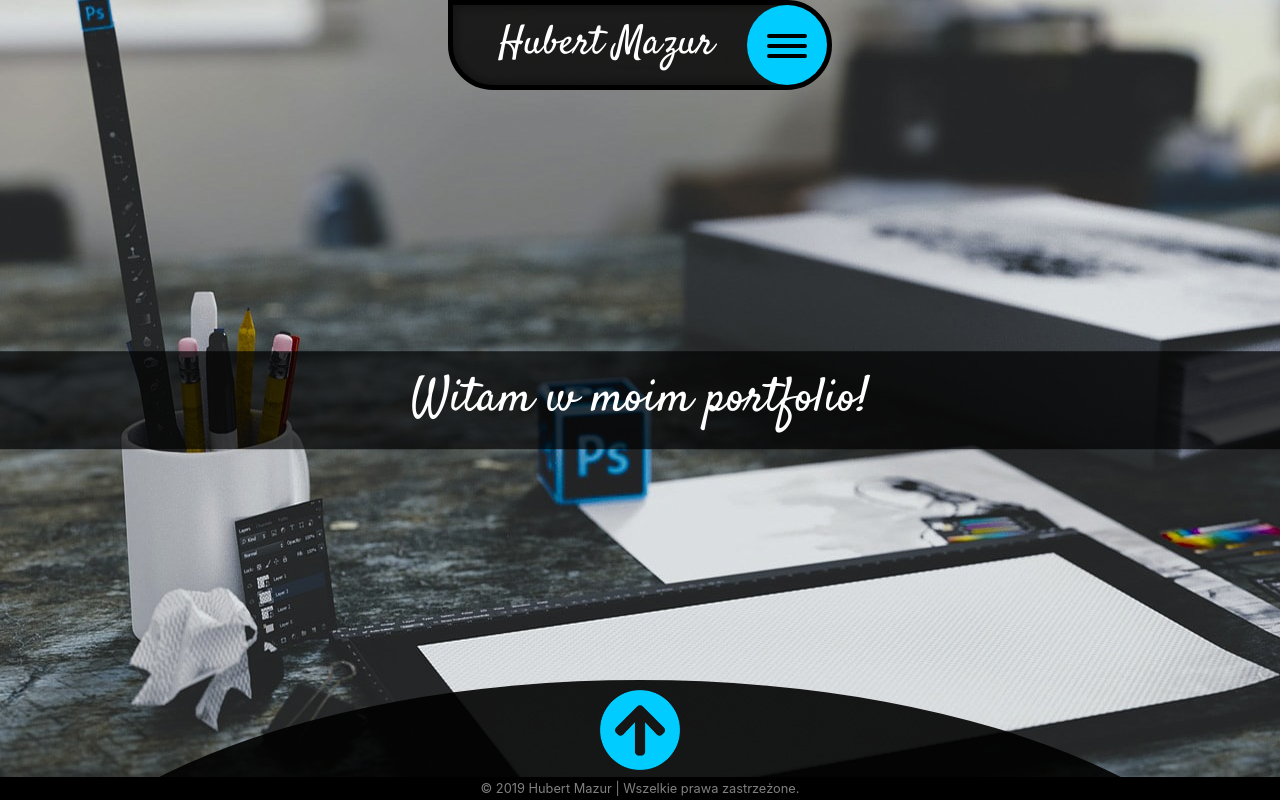
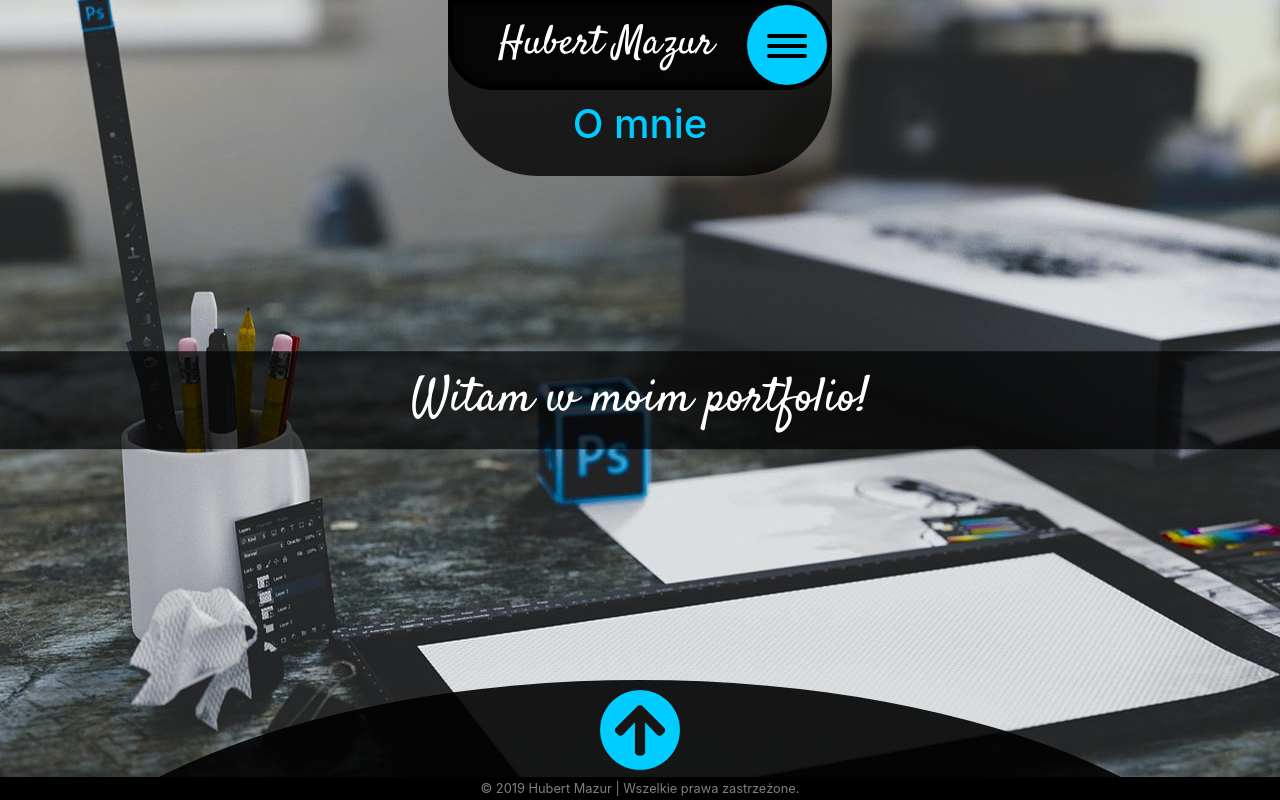
Before and after one commit to mazurro1/portfolio, a React (Create React App) app: page / in a window 1280 px wide. Shown: the top 800 px of the page. Built offline with nearby package versions, Linux system fonts and the light colour scheme.

Commit message:
v1_30 (text in navigation where u are)

```diff
--- a/package.json
+++ b/package.json
@@ -10,7 +10,8 @@
     "react": "^16.8.6",
     "react-dom": "^16.8.6",
     "react-router-dom": "^5.0.0",
-    "react-scripts": "3.0.1"
+    "react-scripts": "3.0.1",
+    "reset-css": "^4.0.1"
   },
   "scripts": {
     "start": "react-scripts start",
--- a/src/App.js
+++ b/src/App.js
@@ -9,7 +9,6 @@ import arrowUpBlue from './images/arrowUpBlue.png';
 import arrowUpRed from './images/arrowUpRed.png';
 import arrowUpGreen from './images/arrowUpGreen.png';
 import arrowUpGray from './images/arrowUpGray.png';
-
 
 
 class App extends React.Component {
--- a/src/navigation.js
+++ b/src/navigation.js
@@ -1,5 +1,5 @@
 import React from 'react';
-import { NavLink } from 'react-router-dom';
+import { NavLink, Route } from 'react-router-dom';
 import './sass/nav.scss';
 import menu from './images/menuActive.png';
 import tool from './images/toolActive.png';
@@ -78,6 +78,7 @@ class Navigation extends React.Component {
                         </div>
                     </div>
                 </div>
+
                 {menuActive ?
                     <CreateToolInMenu
                         handleClickTool={this.props.handleMenuClickTool}
@@ -97,6 +98,29 @@ class Navigation extends React.Component {
                         colorBg={colorBg}
                         languagePl={languagePl}
                     /> : null}
+
+                <div className={`sectionName ${colorTxt}`}>
+                    <Route exact path="/" render={() => (
+                        <h1>
+                            {languagePl ? 'O mnie' : 'About me'}
+                        </h1>
+                    )} />
+                    <Route path="/skills" render={() => (
+                        <h1>
+                            {languagePl ? 'Umiejętności' : 'Skills'}
+                        </h1>
+                    )} />
+                    <Route path="/portfolio" render={() => (
+                        <h1>
+                            {languagePl ? 'Portfolio' : 'Portfolio'}
+                        </h1>
+                    )} />
+                    <Route path="/contact" render={() => (
+                        <h1>
+                            {languagePl ? 'Kontakt' : 'Contact'}
+                        </h1>
+                    )} />
+                </div>
 
             </>
         )
--- a/src/sass/nav.scss
+++ b/src/sass/nav.scss
@@ -144,6 +144,37 @@ nav{
 
 
     }
+
+        .sectionName{
+            position: absolute;
+            z-index: 5;
+            // color: #0cf;
+            text-align: center;
+            width: 45%;
+            background-color: rgba(0,0,0,0.8);
+            // background-color: #0cf;
+            border-bottom-left-radius: 90px;
+            border-bottom-right-radius: 90px;
+            left: 50%;
+            transform: translate(-50%,0);
+            @media all and (max-width: 767px){
+                &{
+                    width: 90%;
+                }
+            }
+
+            @media all and (min-width: 1200px){
+                &{
+                    width: 30%;
+                }
+            }
+            h1{
+                position: relative;
+                margin-top: 100px;
+                padding-bottom: 20px;
+            }
+        }
+
 }
 
 .menu{
```
Also changed, not shown: 1 other file (tests, documents, lock files or other folders).
